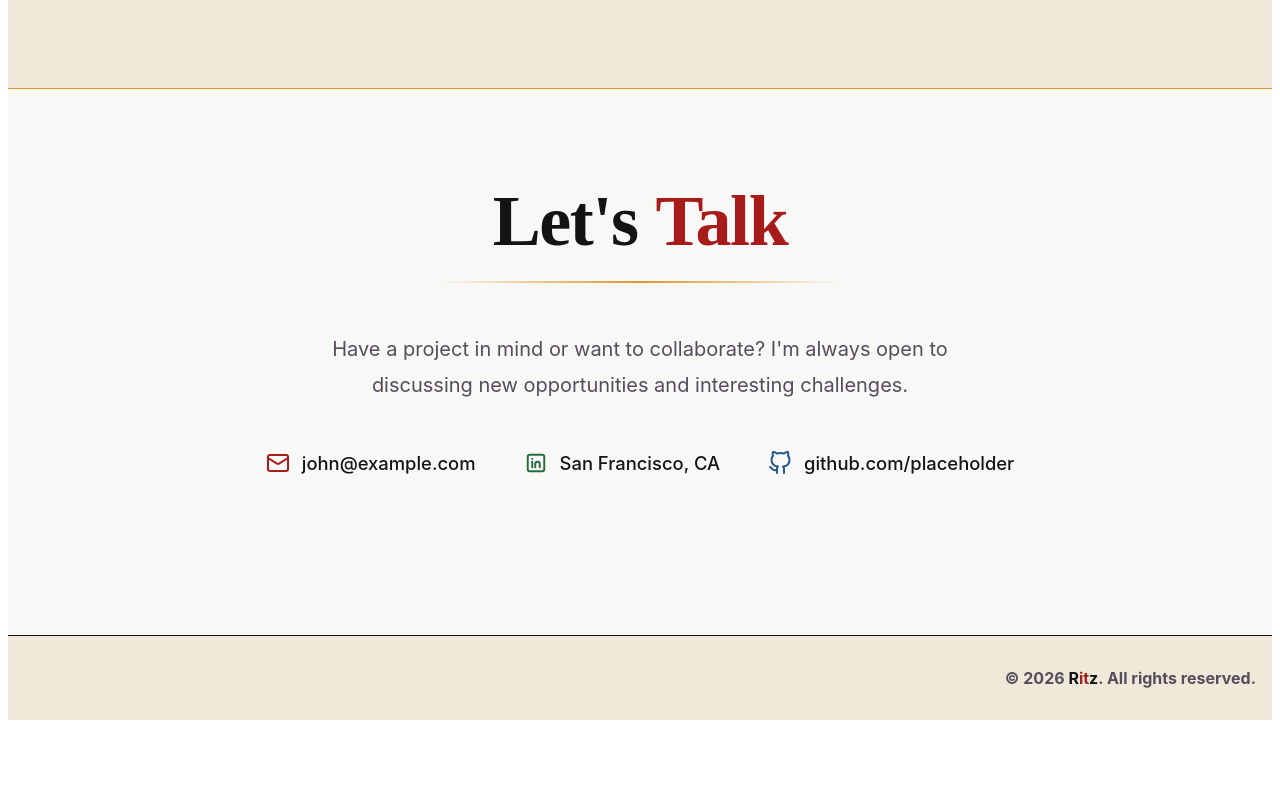
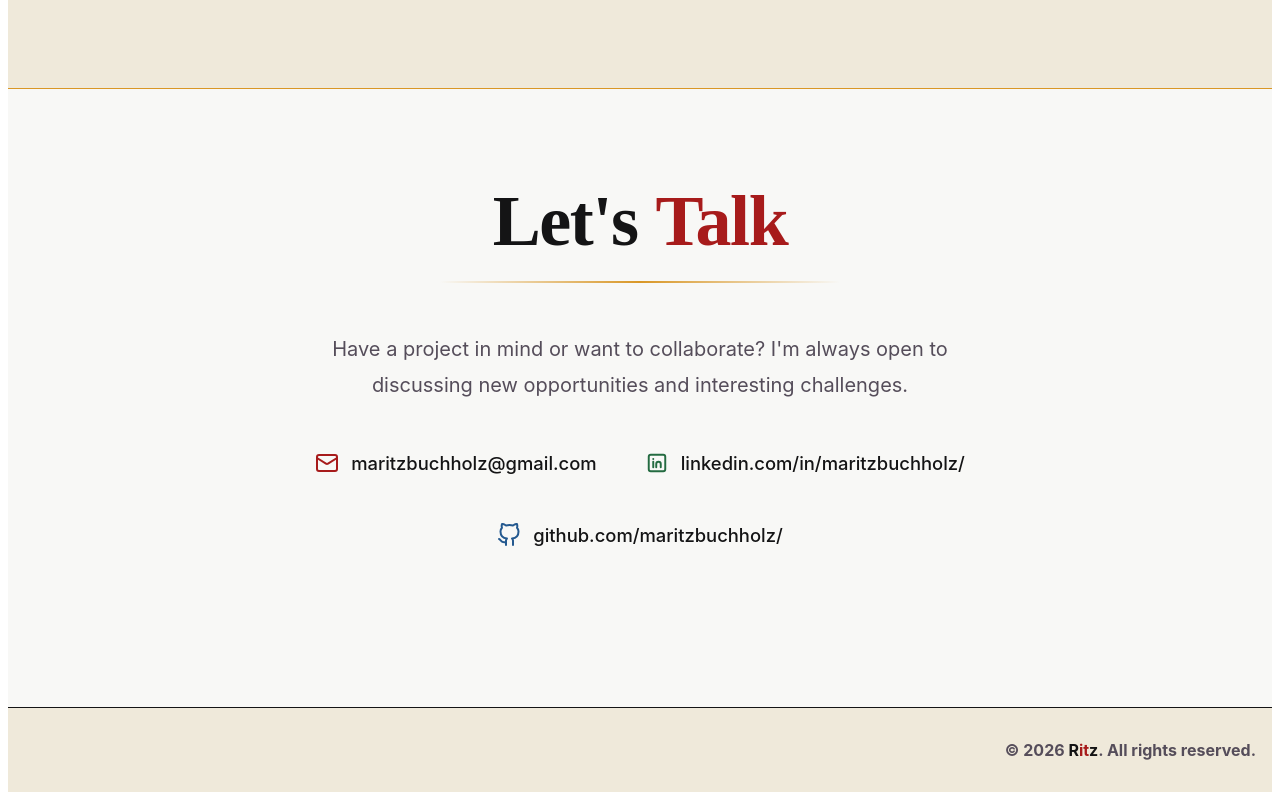
Before and after one commit to maritzbuchholz/portfolio, a React (Vite) app: page / in a window 1280 px wide. Shown: the part 3136-3936 px from the top of the page. Before the commit the page ends 3864 px from the top, so only its background shows below. Built offline with nearby package versions, Linux system fonts and the light colour scheme.

Commit message:
update links on contact page

```diff
--- a/src/Components/Contact/Contact.jsx
+++ b/src/Components/Contact/Contact.jsx
@@ -19,18 +19,18 @@ const Contact = () => {
                 </p>
 
                 <div className="contact__info">
-                    <div className="contact__info-item">
+                    <a href="mailto:maritzbuchholz@gmail.com" target="_blank" rel="noreferrer" className="contact__info-item">
                         <img src={mailRed} alt="mail icon" className="contact__icon" />
-                        <span>john@example.com</span>
-                    </div>
-                    <div className="contact__info-item">
+                        <span>maritzbuchholz@gmail.com</span>
+                    </a>
+                    <a href="https://www.linkedin.com/in/maritzbuchholz/" target="_blank" rel="noreferrer" className="contact__info-item">
                         <img src={linkedIn} alt="linkedin icon" className="contact__icon" />
-                        <span>San Francisco, CA</span>
-                    </div>
-                    <div className="contact__info-item">
+                        <span>linkedin.com/in/maritzbuchholz/</span>
+                    </a>
+                    <a href="https://github.com/maritzbuchholz/" target="_blank" rel="noreferrer" className="contact__info-item">
                         <img src={gitBlue} alt="github icon" className="contact__icon" />
-                        <span>github.com/placeholder</span>
-                    </div>
+                        <span>github.com/maritzbuchholz/</span>
+                    </a>
                 </div>
             </div>
         </section>
--- a/src/Components/Contact/Contact.scss
+++ b/src/Components/Contact/Contact.scss
@@ -60,6 +60,12 @@
             display: flex;
             align-items: center;
             gap: 0.75rem;
+            text-decoration: none;
+            transition: opacity 0.2s;
+
+            &:hover {
+                opacity: 0.7;
+            }
 
             span {
                 font-family: $font-family-secondary;
```
